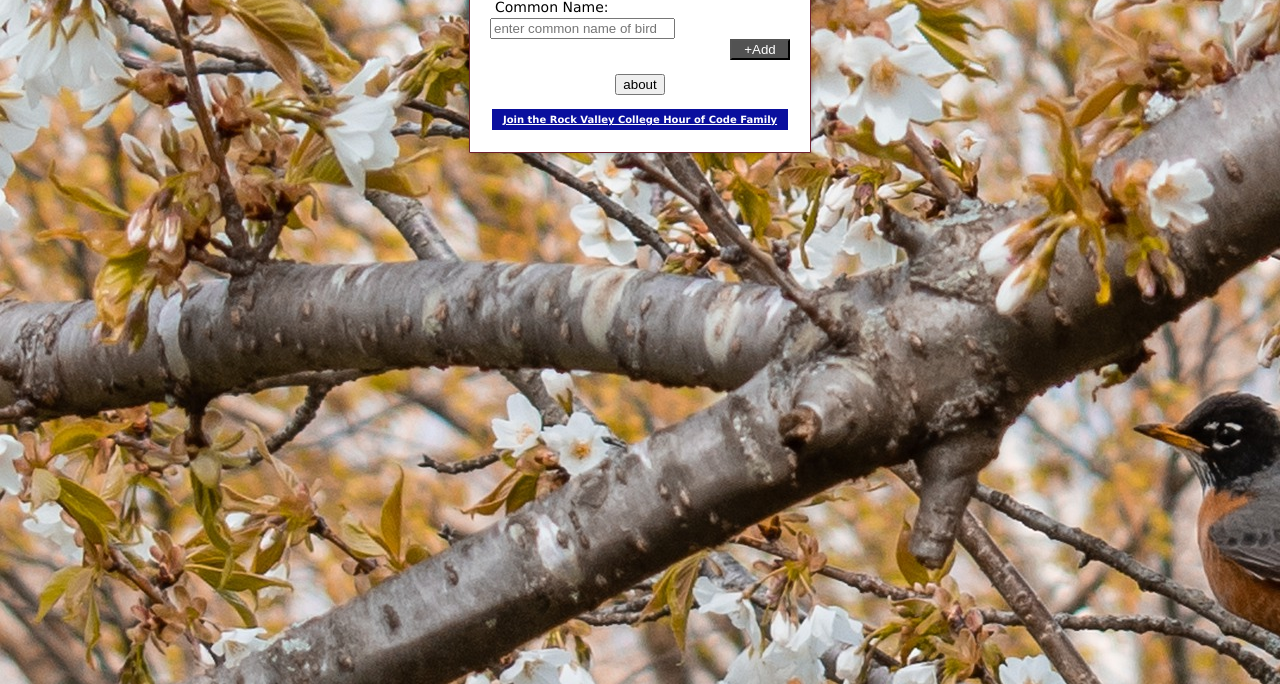
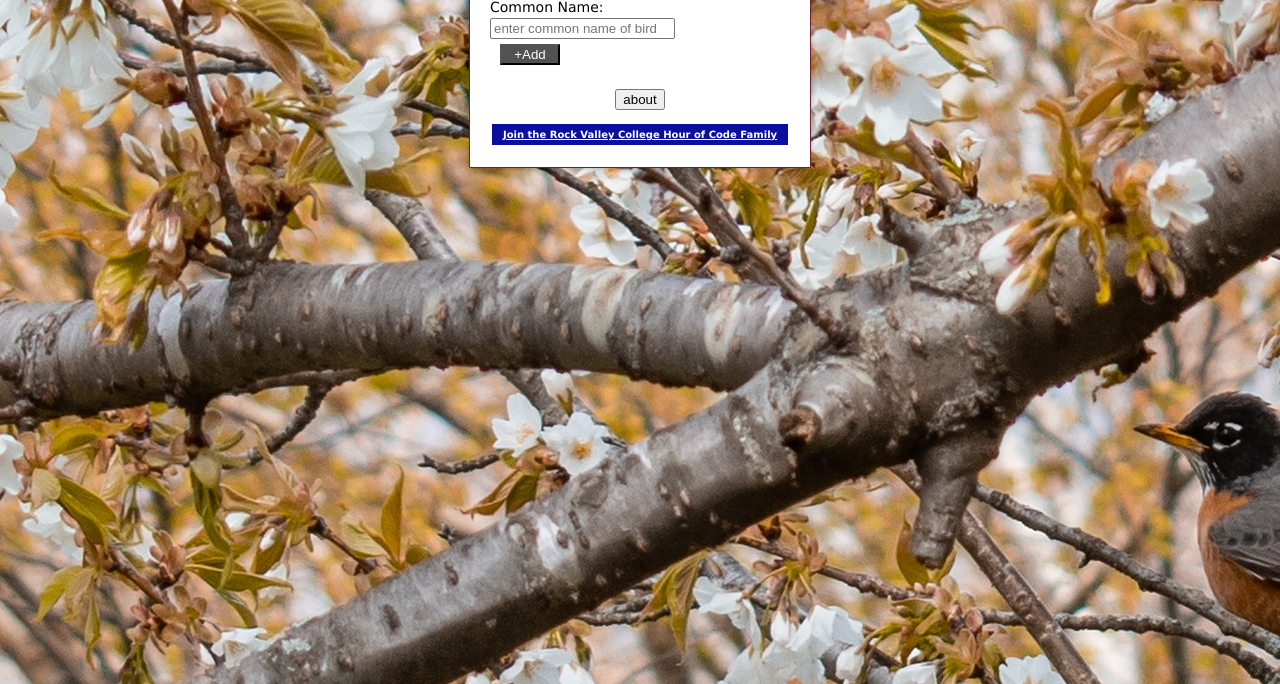
Before and after one commit to olsonlist/olsonlist.github.io, a plain HTML site: page index.html in a window 1280 px wide. Shown: the part 116-800 px from the top of the page. Drawn offline with nearby package versions, Linux system fonts and the light colour scheme.

Commit message:
Update styles.css

```diff
--- a/styles.css
+++ b/styles.css
@@ -26,9 +26,7 @@ body {
     margin:2px; background:#0a0f9e; color:#525252;text-align:center;font-size:x-small;
     }
 label {
-     float:left;
-    padding-right: 15px;
-    text-indent: 5px;
+     position: center;
 }
 #wrapper {
     width:300px;
@@ -47,7 +45,7 @@ h1 {
     text-align:center;
 }
 input#item {
-    float:left;
+    position:center;
     margin-bottom:5px;
 }
 input#remove {
@@ -73,7 +71,7 @@ input[type=checkbox] {
 }
 input[type=button] {
     vertical-align:middle;
-    float:right;
+    position: center;
     margin-bottom:10px;
     margin-right:1,5;
     margin-left:10px;
```
